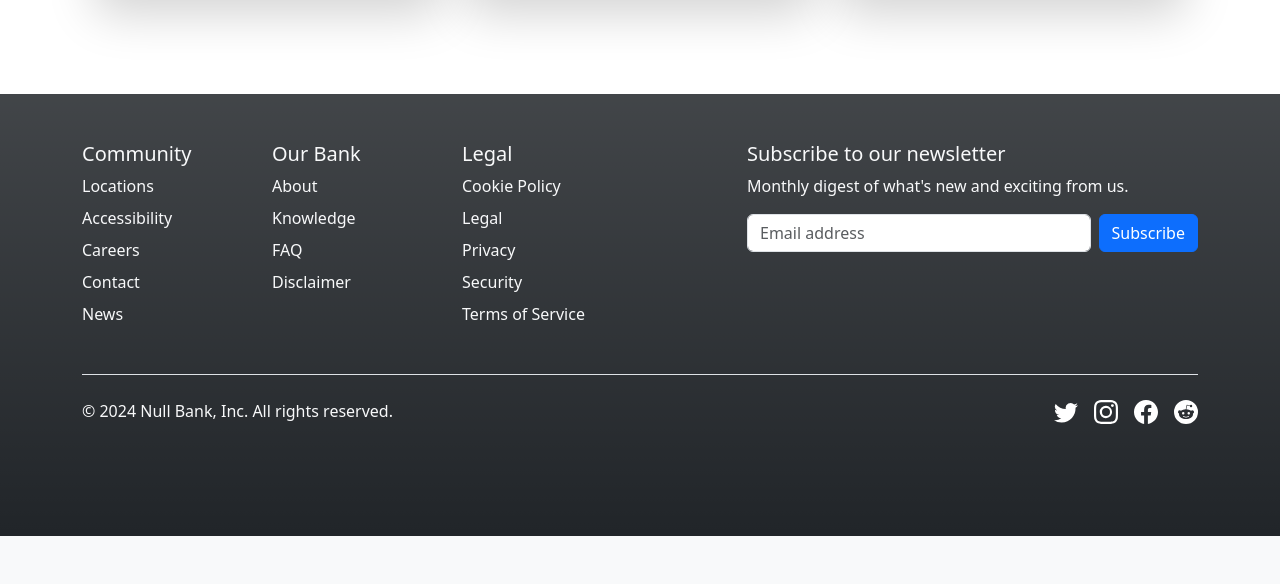
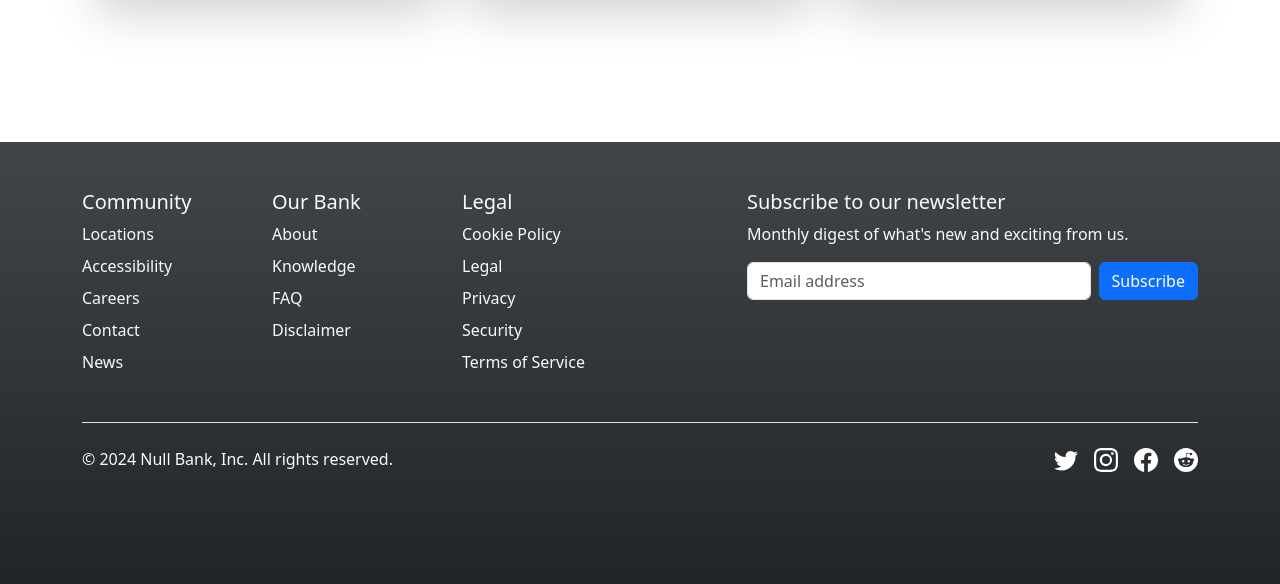
Before and after one commit to harrelchris/null-bank, a Django app: page / in a window 1280 px wide. Shown: the part 2569-3153 px from the top of the page. Before the commit the page ends 3105 px from the top, so only its background shows below. Run offline with Django 4.2, Linux system fonts and the light colour scheme; parts of the project's set-up code (start-up, migrations or seed data) failed here and were passed over.

Commit message:
Add top margin

```diff
--- a/app/templates/partials/footer.html
+++ b/app/templates/partials/footer.html
@@ -1,4 +1,4 @@
-<footer class="container-fluid bg-dark bg-gradient text-light">
+<footer class="container-fluid bg-dark bg-gradient text-light mt-5">
   <div class="py-5 container">
     <div class="row">
       <div class="col-6 col-md-2 mb-3">
```
